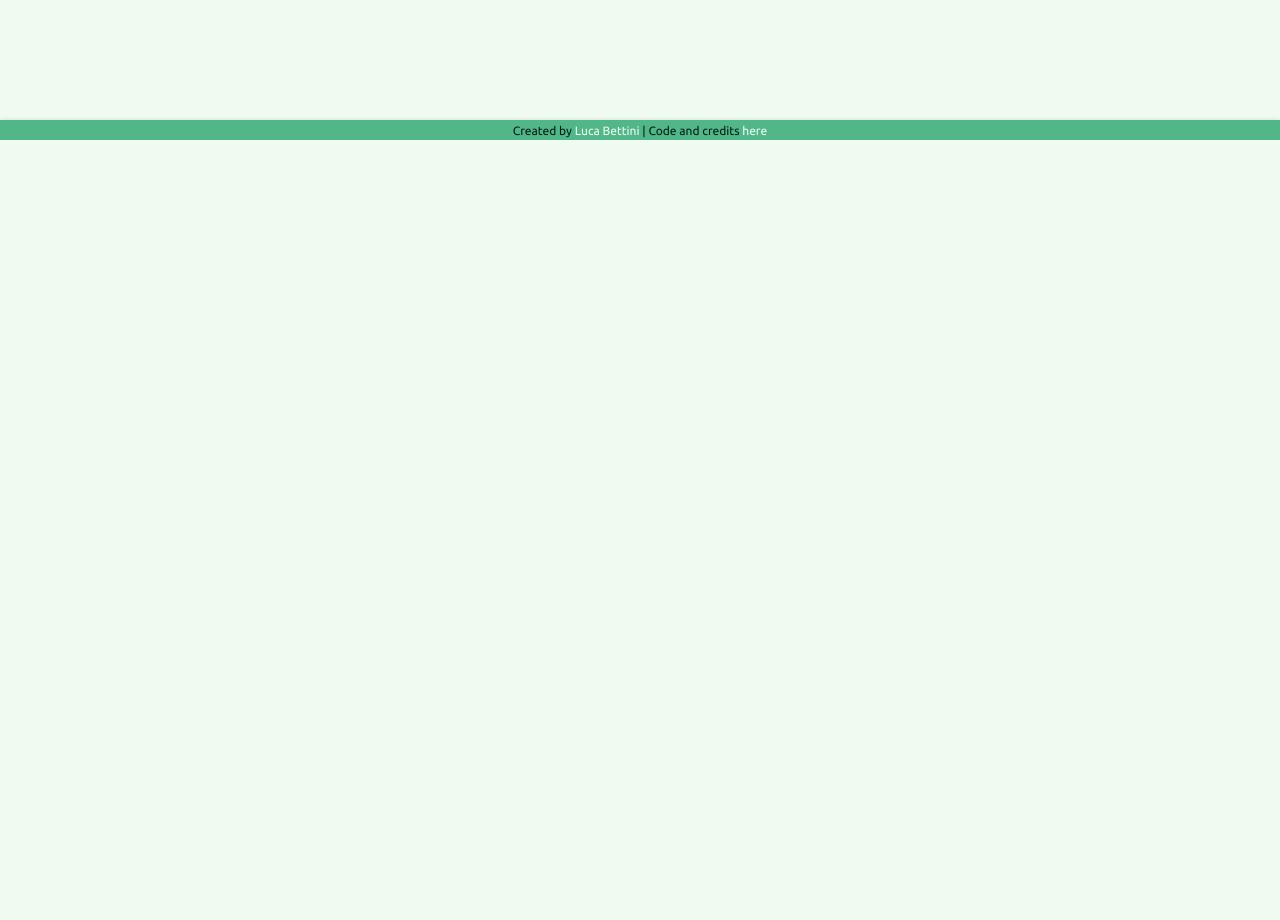
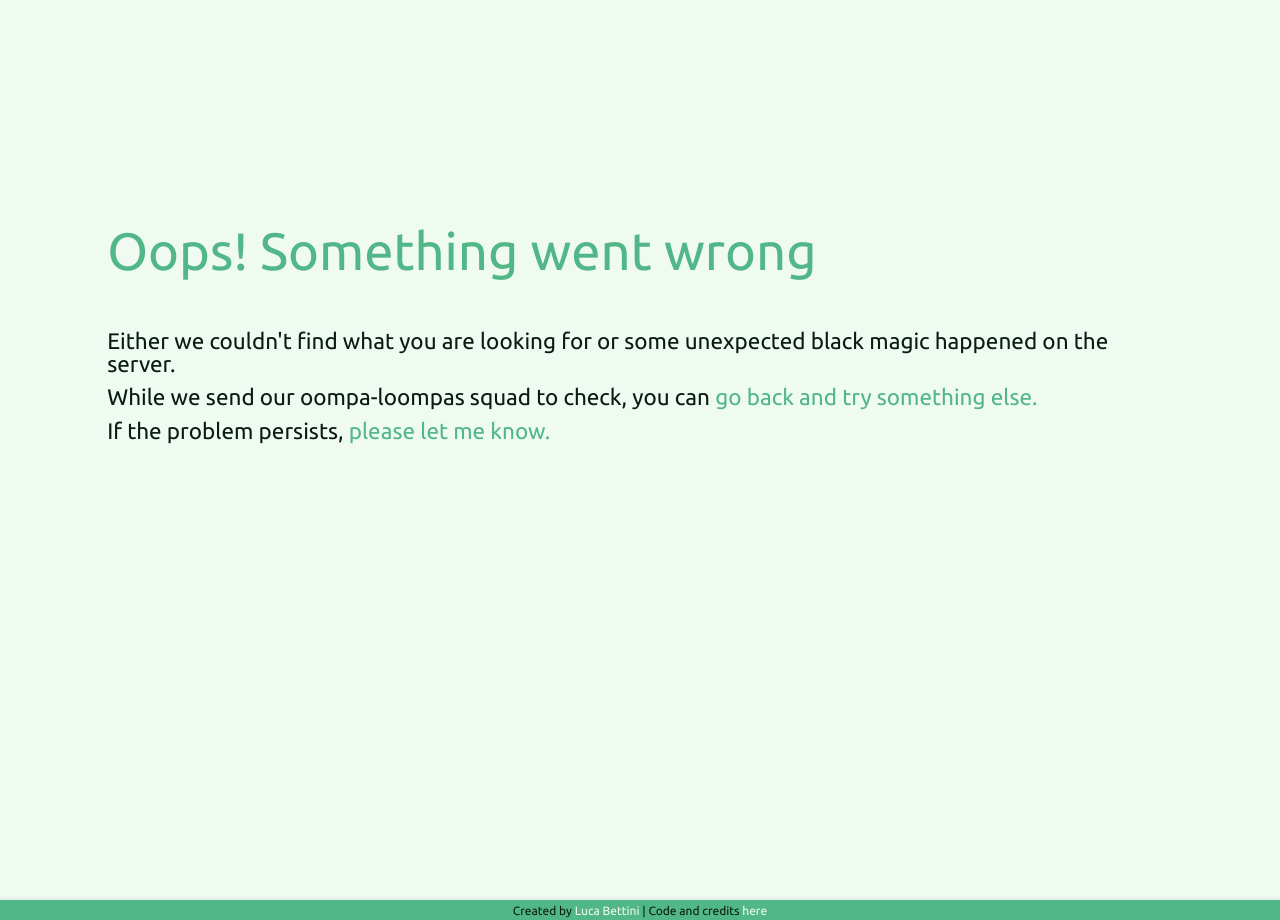
Before and after one commit to lucabettini/worldcleaner, a React (Create React App) app in the folder client/: page /error in a window 1280 px wide. Shown: the part 660-1580 px from the top of the page. Before the commit the page ends 800 px from the top, so only its background shows below. Built offline with nearby package versions, Linux system fonts and the light colour scheme.

Commit message:
Added README, corrected links and 404

```diff
--- a/client/src/App.js
+++ b/client/src/App.js
@@ -42,9 +42,6 @@ const App = () => {
         <ErrorCatcher>
           <Route path='/' exact>
             <HomeScreen />
-          </Route>
-          <Route path='/error' exact>
-            <ErrorScreen />
           </Route>
 
           {/* AUTH ROUTES  */}
@@ -113,6 +110,14 @@ const App = () => {
             <Header />
             <Dashboard />
           </Route>
+
+          {/* ERROR & 404  */}
+          <Route path='/error' exact>
+            <ErrorScreen />
+          </Route>
+          <Route path='*'>
+            <ErrorScreen />
+          </Route>
         </ErrorCatcher>
       </Router>
       <Footer />
--- a/client/src/components/Footer.js
+++ b/client/src/components/Footer.js
@@ -9,12 +9,19 @@ const Footer = () => {
       <div className='center-align'>
         <p style={{ fontSize: '0.8em' }} className='dark-text'>
           Created by{' '}
-          <a href='https://lucabettini.github.io/' className='light-text'>
+          <a
+            href='https://lucabettini.com'
+            target='_blank'
+            rel='noopener noreferrer'
+            className='light-text'
+          >
             Luca Bettini
           </a>{' '}
           | Code and credits{' '}
           <a
             href='https://github.com/lucabettini/worldcleaner'
+            target='_blank'
+            rel='noopener noreferrer'
             className='light-text'
           >
             here
--- a/client/src/components/screens/ErrorScreen.js
+++ b/client/src/components/screens/ErrorScreen.js
@@ -44,7 +44,9 @@ const ErrorScreen = () => {
             <p style={errorText}>
               If the problem persists,{' '}
               <a
-                href='https://lucabettini.github.io/contacts.html'
+                href='https://lucabettini.com'
+                target='_blank'
+                rel='noopener noreferrer'
                 className='primary-text'
               >
                 please let me know.
```
Also changed, not shown: 1 other file (tests, documents, lock files or other folders).
